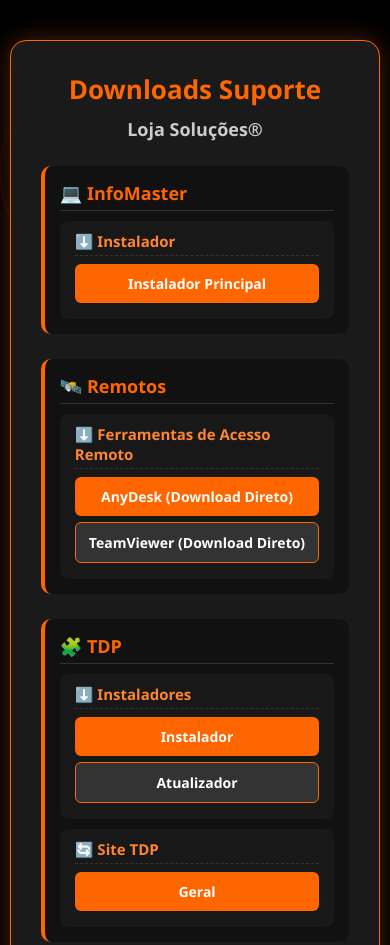
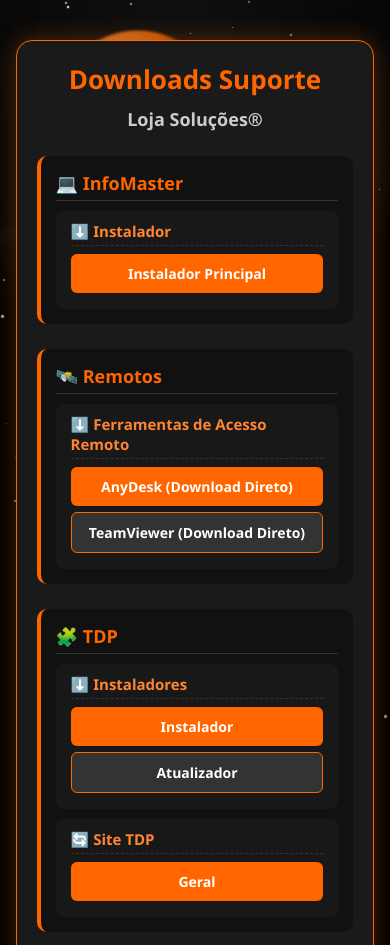
Before and after one commit to kaue-zip/DONWLOADS-SUPORTE, a plain HTML site: page index.html in a window 390 px wide. Shown: the top 945 px of the page. Drawn offline with Linux system fonts and the light colour scheme.

Commit message:
Add files via upload

```diff
--- a/index.html
+++ b/index.html
@@ -5,12 +5,7 @@
   <title>Downloads Suporte - Loja Soluções</title>
   <style>
 
-    * {
-      margin: 0;
-      padding: 0;
-      box-sizing: border-box;
-      font-family: "Segoe UI", Arial, sans-serif;
-    }
+    * { margin: 0; padding: 0; box-sizing: border-box; font-family: "Segoe UI", Arial, sans-serif; }
 
     body {
       background: #000;
@@ -24,59 +19,160 @@
       position: relative;
     }
 
-    /* ===== FUNDO COM PLANETAS ===== */
-    .background-planets {
+    /* ===== ESTRELAS ===== */
+    .stars {
       position: fixed;
-      top: 0;
-      left: 0;
-      width: 100%;
-      height: 100%;
-      overflow: hidden;
-      z-index: -2;
+      inset: 0;
+      z-index: -5;
+      pointer-events: none;
     }
+    .star {
+      position: absolute;
+      width: 2px;
+      height: 2px;
+      background: white;
+      border-radius: 50%;
+      opacity: 0.15;
+      animation: blink 2.5s infinite ease-in-out;
+      will-change: transform, opacity;
+    }
+    @keyframes blink {
+      0% { opacity: 0.05; transform: scale(0.9); }
+      50% { opacity: 0.9; transform: scale(1.2); }
+      100% { opacity: 0.05; transform: scale(0.9); }
+    }
+
+    /* ===== VIA LÁCTEA (faixa animada) ===== */
+    .milkyway {
+      position: fixed;
+      left: -25%;
+      top: -10%;
+      width: 150%;
+      height: 40%;
+      background: linear-gradient(90deg,
+        rgba(255,255,255,0.02) 0%,
+        rgba(255,255,255,0.06) 20%,
+        rgba(255,255,255,0.12) 50%,
+        rgba(255,255,255,0.06) 80%,
+        rgba(255,255,255,0.02) 100%);
+      filter: blur(30px) saturate(1.1);
+      transform: rotate(-12deg);
+      opacity: 0.55;
+      z-index: -4;
+      animation: milkyMove 40s linear infinite;
+      pointer-events: none;
+    }
+    @keyframes milkyMove {
+      0% { transform: translateX(0) rotate(-12deg) scaleX(1); }
+      50% { transform: translateX(-6%) rotate(-12deg) scaleX(1.02); }
+      100% { transform: translateX(0) rotate(-12deg) scaleX(1); }
+    }
+
+    /* ===== PLANETAS (movimento diagonal) ===== */
+    .background-planets { position: fixed; inset: 0; z-index: -3; pointer-events: none; }
 
     .planet {
       position: absolute;
       border-radius: 50%;
-      background: radial-gradient(circle, #ff6600 20%, rgba(255, 102, 0, 0.1) 70%, transparent 100%);
-      opacity: 0.6;
-      animation: pulse 6s infinite ease-in-out, float 12s infinite linear;
-      filter: blur(1px);
-      z-index: -1;
+      filter: blur(0.8px);
+      opacity: 0.75;
+      will-change: transform;
     }
 
+    /* cores/texturas diferentes */
+    .planet.p1 { width: 160px; height: 160px; left: 4%; top: 8%;
+      background: radial-gradient(circle at 30% 30%, #ff9a4d 10%, #ff6a00 40%, rgba(255,110,30,0.08) 70%);
+      animation: diag1 28s linear infinite; }
+    .planet.p2 { width: 110px; height: 110px; right: 6%; top: 22%;
+      background: radial-gradient(circle at 30% 25%, #8ad1ff 10%, #3c9dff 40%, rgba(60,157,255,0.06) 70%);
+      animation: diag2 36s linear infinite reverse; transform-origin: center; }
+    .planet.p3 { width: 200px; height: 200px; left: 18%; bottom: 6%;
+      background: radial-gradient(circle at 35% 30%, #d98cff 10%, #b43cff 40%, rgba(180,60,255,0.06) 70%);
+      animation: diag3 44s linear infinite; }
+    .planet.p4 { width: 80px; height: 80px; right: 12%; bottom: 12%;
+      background: radial-gradient(circle at 30% 30%, #7bffb2 10%, #00d28a 40%, rgba(0,210,138,0.06) 70%);
+      animation: diag4 24s linear infinite reverse; }
+
+    /* diagonal keyframes - move across diagonals */
+    @keyframes diag1 {
+      0%   { transform: translate(0,0) rotate(0deg) scale(1); }
+      50%  { transform: translate(30vw,-12vh) rotate(18deg) scale(1.05); }
+      100% { transform: translate(0,0) rotate(0deg) scale(1); }
+    }
+    @keyframes diag2 {
+      0%   { transform: translate(0,0) rotate(0deg) scale(1); }
+      50%  { transform: translate(-28vw, 10vh) rotate(-22deg) scale(1.08); }
+      100% { transform: translate(0,0) rotate(0deg) scale(1); }
+    }
+    @keyframes diag3 {
+      0%   { transform: translate(0,0) rotate(0deg) scale(1); }
+      50%  { transform: translate(36vw,-18vh) rotate(14deg) scale(1.06); }
+      100% { transform: translate(0,0) rotate(0deg) scale(1); }
+    }
+    @keyframes diag4 {
+      0%   { transform: translate(0,0) rotate(0deg) scale(1); }
+      50%  { transform: translate(-22vw, 14vh) rotate(-12deg) scale(1.04); }
+      100% { transform: translate(0,0) rotate(0deg) scale(1); }
+    }
+
+    /* small orbit ring (optional) */
     .planet.orbit::before {
       content: '';
       position: absolute;
-      top: -20px;
-      left: -20px;
-      width: 140%;
-      height: 140%;
-      border: 1px dashed rgba(255, 102, 0, 0.4);
+      inset: -18px;
       border-radius: 50%;
-      animation: rotate 18s linear infinite;
+      border: 1px dashed rgba(255,255,255,0.03);
+      pointer-events: none;
     }
 
-    .p1 { width: 150px; height: 150px; left: 5%; top: 12%; }
-    .p2 { width: 90px; height: 90px; right: 8%; top: 25%; }
-    .p3 { width: 190px; height: 190px; left: 15%; bottom: 5%; }
-    .p4 { width: 70px; height: 70px; right: 12%; bottom: 10%; }
-
-    @keyframes pulse {
-      0% { transform: scale(0.9); opacity: 0.55; }
-      50% { transform: scale(1.1); opacity: 0.9; }
-      100% { transform: scale(0.9); opacity: 0.55; }
+    /* ===== COMETAS ===== */
+    .comet {
+      position: fixed;
+      top: -10vh;
+      left: -20vw;
+      width: 8px;
+      height: 8px;
+      border-radius: 50%;
+      background: white;
+      box-shadow: 0 0 8px rgba(255,255,255,0.9);
+      z-index: -1;
+      opacity: 0.95;
+      transform: rotate(-20deg);
+      pointer-events: none;
+    }
+    .comet::before {
+      /* tail */
+      content: "";
+      position: absolute;
+      right: 6px;
+      top: -2px;
+      width: 220px;
+      height: 6px;
+      background: linear-gradient(90deg, rgba(255,255,255,0.0) 0%, rgba(255,255,255,0.25) 20%, rgba(255,255,255,0.06) 60%, rgba(255,255,255,0.0) 100%);
+      filter: blur(4px);
+      transform-origin: left center;
+      opacity: 0.85;
     }
 
-    @keyframes float {
-      0% { transform: translateY(0px); }
-      50% { transform: translateY(-18px); }
-      100% { transform: translateY(0px); }
+    /* different comet paths/durations */
+    .comet.c1 { animation: comet1 4s linear infinite 1s; }
+    .comet.c2 { animation: comet2 5.2s linear infinite 3s; width: 6px; height: 6px; opacity: 0.85; box-shadow: 0 0 6px rgba(255,255,255,0.9); }
+    .comet.c3 { animation: comet3 6s linear infinite 5s; width: 7px; height: 7px; opacity: 0.9; box-shadow: 0 0 7px rgba(255,255,255,0.9); }
+
+    @keyframes comet1 {
+      0% { transform: translate(-20vw, -10vh) rotate(-18deg) scale(0.9); opacity: 0; }
+      5% { opacity: 1; }
+      100% { transform: translate(120vw, 110vh) rotate(-18deg) scale(0.9); opacity: 0; }
     }
-
-    @keyframes rotate {
-      from { transform: rotate(0deg); }
-      to { transform: rotate(360deg); }
+    @keyframes comet2 {
+      0% { transform: translate(-10vw, -5vh) rotate(-22deg) scale(1); opacity: 0; }
+      6% { opacity: 1; }
+      100% { transform: translate(130vw, 95vh) rotate(-22deg) scale(1); opacity: 0; }
+    }
+    @keyframes comet3 {
+      0% { transform: translate(-30vw, -20vh) rotate(-14deg) scale(1.05); opacity: 0; }
+      7% { opacity: 1; }
+      100% { transform: translate(110vw, 120vh) rotate(-14deg) scale(1.05); opacity: 0; }
     }
 
     /* ===== CARD ===== */
@@ -91,108 +187,70 @@
       border: 1px solid #ff6600;
       animation: fadeIn 0.8s ease-in-out;
       z-index: 2;
+      position: relative;
     }
+    @keyframes fadeIn { from { opacity: 0; transform: translateY(20px); } to { opacity: 1; transform: translateY(0); } }
 
-    @keyframes fadeIn {
-      from { opacity: 0; transform: translateY(20px); }
-      to { opacity: 1; transform: translateY(0); }
-    }
+    h1 { font-size: 26px; color: #ff6600; margin-bottom: 10px; }
+    h2 { font-size: 18px; color: #ccc; margin-bottom: 25px; }
 
-    h1 {
-      font-size: 26px;
-      color: #ff6600;
-      margin-bottom: 10px;
-    }
+    .section { background: #111; border-radius: 10px; padding: 15px; margin-bottom: 25px; text-align: left; border-left: 4px solid #ff6600; }
+    .section h3 { color: #ff6600; margin-bottom: 10px; font-size: 18px; border-bottom: 1px solid #333; padding-bottom: 5px; }
+    .subsection { margin-top: 10px; background: #181818; border-radius: 8px; padding: 10px 15px; }
+    .subsection h4 { color: #ff8533; margin-bottom: 8px; font-size: 15px; border-bottom: 1px dashed #333; padding-bottom: 4px; }
 
-    h2 {
-      font-size: 18px;
-      color: #ccc;
-      margin-bottom: 25px;
-    }
+    .btn { display: inline-block; width: 100%; background: #ff6600; color: #fff; border: none; padding: 10px; font-size: 14px; border-radius: 6px; cursor: pointer; font-weight: bold; transition: 0.3s; text-align: center; text-decoration: none; margin-bottom: 6px; }
+    .btn:hover { background: #ff8533; transform: scale(1.05); }
+    .btn.alt { background: #333; border: 1px solid #ff6600; }
+    .btn.alt:hover { background: #444; }
 
-    .section {
-      background: #111;
-      border-radius: 10px;
-      padding: 15px;
-      margin-bottom: 25px;
-      text-align: left;
-      border-left: 4px solid #ff6600;
-    }
+    footer { margin-top: 20px; font-size: 14px; color: #999; opacity: 0.9; text-align: center; z-index: 2; }
 
-    .section h3 {
-      color: #ff6600;
-      margin-bottom: 10px;
-      font-size: 18px;
-      border-bottom: 1px solid #333;
-      padding-bottom: 5px;
-    }
-
-    .subsection {
-      margin-top: 10px;
-      background: #181818;
-      border-radius: 8px;
-      padding: 10px 15px;
-    }
-
-    .subsection h4 {
-      color: #ff8533;
-      margin-bottom: 8px;
-      font-size: 15px;
-      border-bottom: 1px dashed #333;
-      padding-bottom: 4px;
-    }
-
-    .btn {
-      display: inline-block;
-      width: 100%;
+    /* ===== BOTÃO FLUTUANTE FIXO ===== */
+    .floating-btn {
+      position: fixed;
+      bottom: 25px;
+      right: 25px;
       background: #ff6600;
       color: #fff;
-      border: none;
-      padding: 10px;
-      font-size: 14px;
-      border-radius: 6px;
-      cursor: pointer;
-      font-weight: bold;
+      padding: 14px 18px;
+      border-radius: 50%;
+      font-size: 20px;
+      text-decoration: none;
+      box-shadow: 0 0 15px rgba(255, 102, 0, 0.45);
       transition: 0.3s;
-      text-align: center;
-      text-decoration: none;
-      margin-bottom: 6px;
+      z-index: 6;
     }
+    .floating-btn:hover { transform: scale(1.15); background: #ff8533; }
 
-    .btn:hover {
-      background: #ff8533;
-      transform: scale(1.05);
-    }
-
-    .btn.alt {
-      background: #333;
-      border: 1px solid #ff6600;
-    }
-
-    .btn.alt:hover {
-      background: #444;
-    }
-
-    footer {
-      margin-top: 20px;
-      font-size: 14px;
-      color: #999;
-      opacity: 0.9;
-      text-align: center;
-      z-index: 2;
+    /* responsive tweaks */
+    @media (max-width: 480px) {
+      .planet.p3 { display: none; } /* hide big planet on tiny screens */
+      .card { width: 92%; padding: 20px; }
     }
 
   </style>
 </head>
 <body>
 
-  <!-- PLANETAS NO FUNDO -->
-  <div class="background-planets">
+  <!-- ESTRELAS -->
+  <div class="stars" id="stars"></div>
+
+  <!-- VIA LÁCTEA -->
+  <div class="milkyway" aria-hidden="true"></div>
+
+  <!-- PLANETAS -->
+  <div class="background-planets" aria-hidden="true">
     <div class="planet p1 orbit"></div>
     <div class="planet p2"></div>
     <div class="planet p3 orbit"></div>
     <div class="planet p4"></div>
   </div>
+
+  <!-- COMETAS -->
+  <div class="comet c1" aria-hidden="true"></div>
+  <div class="comet c2" aria-hidden="true"></div>
+  <div class="comet c3" aria-hidden="true"></div>
 
   <div class="card">
     <h1>Downloads Suporte</h1>
@@ -210,30 +268,21 @@
     <!-- REMOTOS -->
     <div class="section">
       <h3>🛰️ Remotos</h3>
-
       <div class="subsection">
         <h4>⬇️ Ferramentas de Acesso Remoto</h4>
-
-        <a class="btn" href="https://download.anydesk.com/AnyDesk.exe" target="_blank">
-          AnyDesk (Download Direto)
-        </a>
-
-        <a class="btn alt" href="https://download.teamviewer.com/download/TeamViewer_Setup_x64.exe" target="_blank">
-          TeamViewer (Download Direto)
-        </a>
+        <a class="btn" href="https://download.anydesk.com/AnyDesk.exe" target="_blank">AnyDesk (Download Direto)</a>
+        <a class="btn alt" href="https://download.teamviewer.com/download/TeamViewer_Setup_x64.exe" target="_blank">TeamViewer (Download Direto)</a>
       </div>
     </div>
 
     <!-- TDP -->
     <div class="section">
       <h3>🧩 TDP</h3>
-
       <div class="subsection">
         <h4>⬇️ Instaladores</h4>
         <a class="btn" href="https://tdpinformatica.com.br/Download/Dist/Instalador_v48010.exe" target="_blank">Instalador</a>
         <a class="btn alt" href="https://tdpinformatica.com.br/Download/Dist/Atualizador_v48010.exe" target="_blank">Atualizador</a>
       </div>
-
       <div class="subsection">
         <h4>🔄 Site TDP</h4>
         <a class="btn" href="https://tdp.com.br/download/" target="_blank">Geral</a>
@@ -243,13 +292,11 @@
     <!-- HOS -->
     <div class="section">
       <h3>🏥 HOS</h3>
-
       <div class="subsection">
         <h4>⬇️ Instaladores</h4>
         <a class="btn" href="https://trocaweb.s3.us-east-2.amazonaws.com/1.%20Útil/Instaladores/HOS%20v8/Servidor_HOS_v8.exe" target="_blank">Servidor</a>
         <a class="btn alt" href="https://trocaweb.s3.us-east-2.amazonaws.com/1.%20Útil/Instaladores/HOS%20v8/Estação_HOS_v8.exe" target="_blank">Estação</a>
       </div>
-
       <div class="subsection">
         <h4>🔄 Atualizadores</h4>
         <a class="btn" href="https://trocaweb.s3.us-east-2.amazonaws.com/1.%20Útil/Instaladores/HOS%20v8/Atualizador_HOS_v8.exe" target="_blank">Atualizador Completo</a>
@@ -258,9 +305,25 @@
 
   </div>
 
-  <footer>
-    Loja Soluções - Kauê G. © 2025
-  </footer>
+  <footer>Loja Soluções - Kauê G. © 2025</footer>
+
+
+  <!-- small JS: gerar estrelas -->
+  <script>
+    const starsEl = document.getElementById('stars');
+    const starCount = 100;
+    for (let i=0;i<starCount;i++){
+      const s = document.createElement('div');
+      s.className = 'star';
+      s.style.left = (Math.random()*100).toFixed(2) + 'vw';
+      s.style.top = (Math.random()*100).toFixed(2) + 'vh';
+      s.style.width = (Math.random()*2 + 1) + 'px';
+      s.style.height = s.style.width;
+      s.style.animationDuration = (1.5 + Math.random()*3) + 's';
+      s.style.opacity = (0.05 + Math.random()*0.6).toString();
+      starsEl.appendChild(s);
+    }
+  </script>
 
 </body>
 </html>
```
